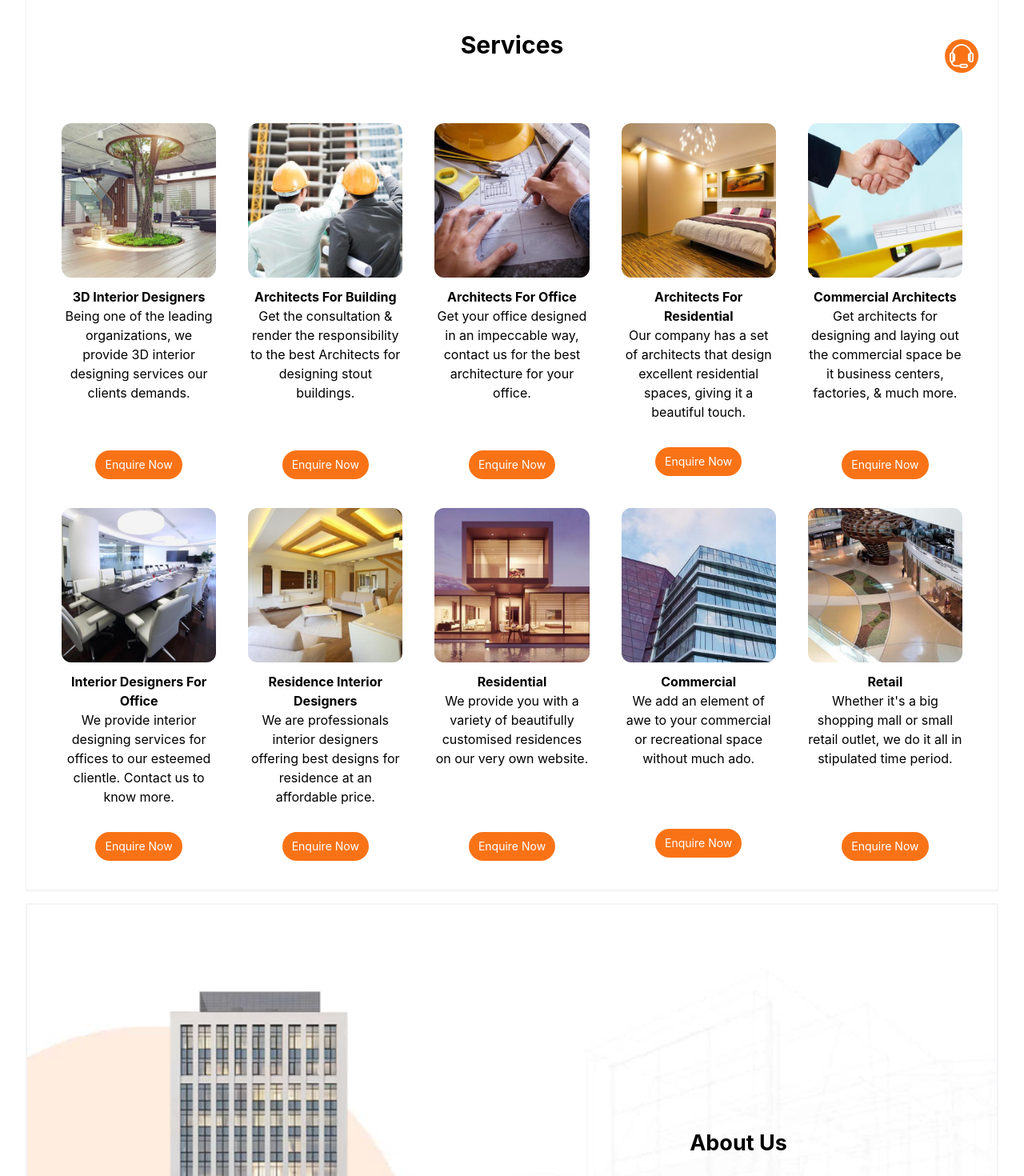
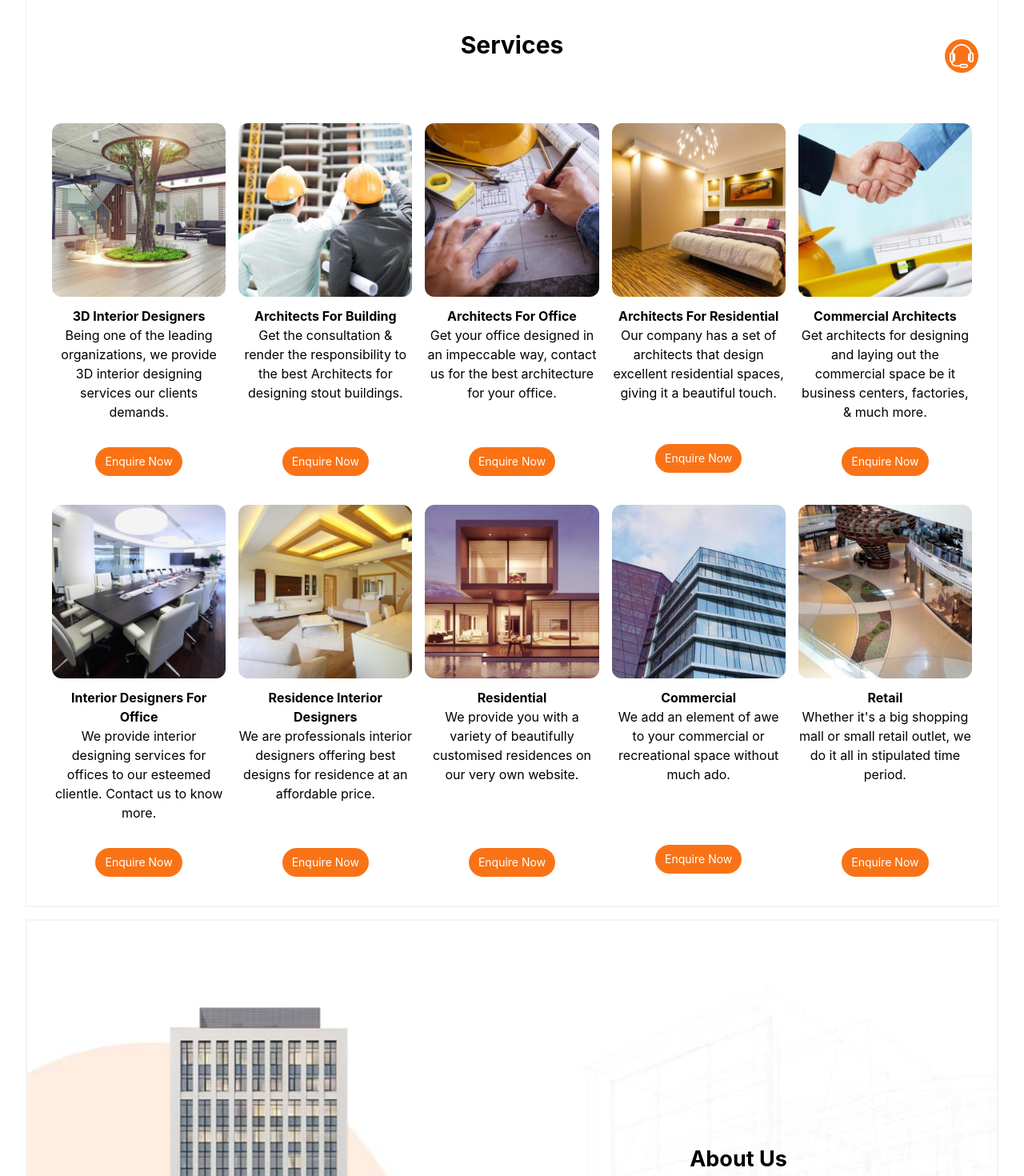
Before and after one commit to Ayansaxena24/projectdh, a React (Create React App) app: page / in a window 1280 px wide. Shown: the part 680-2150 px from the top of the page at 80% size. Built offline with nearby package versions, Linux system fonts and the light colour scheme.

Commit message:
changes made to the Final Site

```diff
--- a/src/Lastpage.jsx
+++ b/src/Lastpage.jsx
@@ -7,10 +7,10 @@ export default function LastPage()
         <div className="mb-4 rounded-md">
             {/* <p className="border-black border-2 rounded-md text-center">Map Component</p> */}
             <Map />
-            <div className="grid grid-cols-1 sm:flex sm:flex-row w-[40%] md:w-[70%] justify-between mb-4 pb-4 sm:pt-2 sm:mt-4 scale-75 sm:scale-100 sm:gap-2">
+            <div className="grid grid-cols-1 sm:flex sm:flex-row w-[90%] md:w-[70%] justify-between mb-4 pl-3 py-4 sm:pt-2 sm:mt-4 sm:scale-100 sm:gap-2">
                 <div>
                     <div className="flex flex-col gap-1">
-                        <p className="font-bold text-sm">USEFUL LINKS</p>
+                        <p className="font-bold text-sm py-2">USEFUL LINKS</p>
                         <p className="hover:text-orange-500 text-sm">PRIVACY POLICY</p>
                         <p className="hover:text-orange-500 text-sm">SERVICES</p>
                         <p className="hover:text-orange-500 text-sm">WHY US</p>
@@ -28,23 +28,28 @@ export default function LastPage()
                 </div>
                 <div>
                     <div className="flex flex-col gap-1 mt-4 sm:mt-0">
-                        <p className="font-bold text-sm">CONTACT </p>
+                        <p className="font-bold text-sm py-2">CONTACT </p>
+                        <div className="md:inline-block hidden">
                         <p>Plot No 79, Behind Sodala Thana,</p>
                         <p>Shiv Path, Ram Nagar,</p>
                         <p> Sodala, Jaipur,</p>
                         <p>  302019, Rajasthan</p>
+                        </div>
+                        <div className="md:hidden">
+                        <p>Plot No 79, Behind Sodala Thana, Shiv Path, Ram Nagar, Sodala, Jaipur, 302019, Rajasthan</p>
+                        </div>
                         <p className="hover:text-orange-500">+91-8890079787</p>
                         <p className="hover:text-orange-500">archimaya83@gmail,com</p>
                     </div>
                 </div>
                 <div>
                     <div className="flex flex-col mt-4 sm:mt-0">
-                        <p className="font-bold text-sm">CONNECT</p>
+                        <p className="font-bold text-sm py-2">CONNECT</p>
                         <p className="font-bold text-xl mt-8 hover:bg-orange-500 text-white rounded-full text-center py-1 px-2 absolute bg-black">Jd</p>
                     </div>
                 </div>
             </div>
-            <div className="pt-2 pb-2">
+            <div className="md:pt-2 pt-12 pl-3 pb-2">
                 <p>© Copyrights 2023 - 2024.Sthapana.All Rights Reserved.</p>
             </div>
         </div>
--- a/src/Services.jsx
+++ b/src/Services.jsx
@@ -52,10 +52,10 @@ const Services = () => {
           <div> Item 1 </div>
 
           </div> */}
-        <div className="grid grid-cols-2 gap-x-0 md:gap-x-4 md:grid-cols-5 justify-center items-center ml-10 md:mx-8">
+        <div className="grid grid-cols-2 md:gap-x-4 md:grid-cols-5 place-items-center items-center md:mx-8">
           <div
             onClick={handleClickOpen}
-            className="flex flex-col space-y-2 items-center hover:shadow-xl px-3 my-3 pb-3 rounded-md sm:w-[100%] w-[70%] pt-4 h-[100%]"
+            className="flex flex-col space-y-2 items-center hover:shadow-xl my-3 pb-3 rounded-md sm:w-[100%] w-[100%] px-2 md:px-0 pt-4 h-[100%]"
           >
             <div className="align-top">
               <div>
@@ -84,7 +84,7 @@ const Services = () => {
           </div>
           <div
             onClick={handleClickOpen}
-            className="flex flex-col space-y-2 items-center hover:shadow-xl px-3 my-3 pb-3 rounded-md sm:w-[100%] w-[70%] pt-4 h-[100%]"
+            className="flex flex-col space-y-2 items-center hover:shadow-xl my-3 pb-3 rounded-md sm:w-[100%] w-[100%] px-2 md:px-0 pt-4 h-[100%]"
           >
             <div className="align-top">
               <div>
@@ -113,7 +113,7 @@ const Services = () => {
           </div>
           <div
             onClick={handleClickOpen}
-            className="flex flex-col space-y-2 items-center hover:shadow-xl px-3 my-3 pb-3 rounded-md sm:w-[100%] w-[70%] pt-4 h-[100%]"
+            className="flex flex-col space-y-2 items-center hover:shadow-xl my-3 pb-3 rounded-md sm:w-[100%] w-[100%] px-2 md:px-0 pt-4 h-[100%]"
           >
             <div className="align-top">
               <div>
@@ -142,7 +142,7 @@ const Services = () => {
           </div>
           <div
             onClick={handleClickOpen}
-            className="flex flex-col space-y-2 items-center hover:shadow-xl px-3 my-3 pb-3 rounded-md sm:w-[100%] w-[70%] pt-4 h-[100%]"
+            className="flex flex-col space-y-2 items-center hover:shadow-xl my-3 pb-3 rounded-md sm:w-[100%] w-[100%] px-2 md:px-0 pt-4 h-[100%]"
           >
             <div className="align-top">
               <div>
@@ -171,7 +171,7 @@ const Services = () => {
           </div>
           <div
             onClick={handleClickOpen}
-            className="flex flex-col space-y-2 items-center hover:shadow-xl px-3 my-3 pb-3 rounded-md sm:w-[100%] w-[70%] pt-4 h-[100%]"
+            className="flex flex-col space-y-2 items-center hover:shadow-xl my-3 pb-3 rounded-md sm:w-[100%] w-[100%] px-2 md:px-0 pt-4 h-[100%]"
           >
             <div className="align-top">
               <div>
@@ -200,7 +200,7 @@ const Services = () => {
           </div>
           <div
             onClick={handleClickOpen}
-            className="flex flex-col space-y-2 items-center hover:shadow-xl px-3 my-3 pb-3 rounded-md  sm:w-[100%] w-[70%] pt-4 h-[100%]"
+            className="flex flex-col space-y-2 items-center hover:shadow-xl my-3 pb-3 rounded-md  sm:w-[100%] w-[100%] px-2 md:px-0 pt-4 h-[100%]"
           >
             <div className="align-top">
               <div>
@@ -229,7 +229,7 @@ const Services = () => {
           </div>
           <div
             onClick={handleClickOpen}
-            className="flex flex-col space-y-2 items-center hover:shadow-xl px-3 my-3 pb-3 rounded-md  sm:w-[100%] w-[70%] pt-4 h-[100%]"
+            className="flex flex-col space-y-2 items-center hover:shadow-xl my-3 pb-3 rounded-md  sm:w-[100%] w-[100%] px-2 md:px-0 pt-4 h-[100%]"
           >
             <div className="align-top">
               <div>
@@ -258,7 +258,7 @@ const Services = () => {
           </div>
           <div
             onClick={handleClickOpen}
-            className="flex flex-col space-y-2 items-center hover:shadow-xl px-3 my-3 pb-3 rounded-md sm:w-[100%] w-[70%] pt-4 h-[100%]"
+            className="flex flex-col space-y-2 items-center hover:shadow-xl my-3 pb-3 rounded-md sm:w-[100%] w-[100%] px-2 md:px-0 pt-4 h-[100%]"
           >
             <div className="align-top">
               <div>
@@ -285,7 +285,7 @@ const Services = () => {
           </div>
           <div
             onClick={handleClickOpen}
-            className="flex flex-col space-y-2 items-center hover:shadow-xl px-3 my-3 pb-3 rounded-md sm:w-[100%] w-[70%] pt-4 h-[100%]"
+            className="flex flex-col space-y-2 items-center hover:shadow-xl my-3 pb-3 rounded-md sm:w-[100%] w-[100%] px-2 md:px-0 pt-4 h-[100%]"
           >
             <div className="align-top">
               <div>
@@ -312,7 +312,7 @@ const Services = () => {
           </div>
           <div
             onClick={handleClickOpen}
-            className="flex flex-col space-y-2 items-center hover:shadow-xl px-3 my-3 pb-3 rounded-md sm:w-[100%] w-[70%] pt-4 h-[100%]"
+            className="flex flex-col space-y-2 items-center hover:shadow-xl my-3 pb-3 rounded-md sm:w-[100%] w-[100%] px-2 md:px-0 pt-4 h-[100%]"
           >
             <div className="align-top">
               <div>
--- a/src/Videos.jsx
+++ b/src/Videos.jsx
@@ -1,42 +1,76 @@
-import React from 'react'
-import ReactPlayer from 'react-player'
+import React from "react";
+import ReactPlayer from "react-player";
 
 const Videos = () => {
   return (
-        <div className='rounded-sm border-2 border-gray-100 p-2 justify-center items-center pb-16'>
+    <div className="rounded-sm border-2 border-gray-100 p-2 justify-center items-center pb-16">
       <h1 className="font-bold text-3xl text-center py-12">Videos</h1>
-            <div className='flex flex-col sm:flex-row gap-6 w-full justify-center items-center'>
-                <div className='flex flex-col gap-4 rounded-md overflow-hidden'>
-                    <div className='relative py-36 px-44 md:py-36 md:px-40 lg:px-56 lg:py-52 xl:px-64 xl:py-52'>
-                     <div className='rounded-3xl'>
+      <div className="flex flex-col sm:flex-row md:gap-10 gap-6 w-full justify-center items-center">
+        <div className="flex flex-col gap-4 rounded-md">
+          <div className="relative py-36 px-44 md:py-36 md:px-40 lg:px-56 lg:py-52 xl:px-64 xl:py-52">
+            <div className="hidden md:inline-block">
+              <div className="rounded-3xl">
                 <ReactPlayer
-                            url='https://www.youtube.com/watch?v=3_g2un5M350'
-                            playing='true'
-                            controls='true'
-                            width='120%'
-                            height='100%'
-                            style={{ position: 'absolute', top: 0, left: 0 }}
+                  url="https://www.youtube.com/watch?v=3_g2un5M350"
+                  playing="true"
+                  controls="true"
+                  width="120%"
+                  height="100%"
+                  style={{ position: "absolute", top: 0, right: 0 }}
                 />
               </div>
             </div>
-                    <p className='text-center font-semibold text-lg'>Why hire an Architect</p>
-                </div>
-                <div className='flex flex-col gap-4 rounded-md overflow-hidden'>
-                    <div className='relative py-36 px-44 md:py-36 md:px-40 lg:px-56 lg:py-52 xl:px-64 xl:py-52'>
+            <div className="md:hidden">
+              <div className="rounded-3xl">
                 <ReactPlayer
-                            url='https://www.youtube.com/watch?v=3_g2un5M350'
-                            playing='true'
-                            controls='true'
-                            width='100%'
-                            height='100%'
-                            style={{ position: 'absolute', top: 0, left: 0 }}
+                  url="https://www.youtube.com/watch?v=3_g2un5M350"
+                  playing="true"
+                  controls="true"
+                  width="100%"
+                  height="100%"
+                  style={{ position: "absolute", top: 0, right: 0 }}
                 />
-                    </div>
-                    <p className='text-center font-semibold text-lg'>What does an Architect do?</p>
               </div>
             </div>
           </div>
-    )
-}
+          <p className="text-center font-semibold text-lg">
+            Why hire an Architect
+          </p>
+        </div>
+        <div className="flex flex-col gap-4 rounded-md">
+          <div className="relative py-36 px-44 md:py-36 md:px-40 lg:px-56 lg:py-52 xl:px-64 xl:py-52">
+          <div className="hidden md:inline-block">
+              <div className="rounded-3xl">
+                <ReactPlayer
+                  url="https://www.youtube.com/watch?v=3_g2un5M350"
+                  playing="true"
+                  controls="true"
+                  width="120%"
+                  height="100%"
+                  style={{ position: "absolute", top: 0, right: 0 }}
+                />
+              </div>
+            </div>
+            <div className="md:hidden">
+              <div className="rounded-3xl">
+                <ReactPlayer
+                  url="https://www.youtube.com/watch?v=3_g2un5M350"
+                  playing="true"
+                  controls="true"
+                  width="100%"
+                  height="100%"
+                  style={{ position: "absolute", top: 0, right: 0 }}
+                />
+              </div>
+            </div>
+          </div>
+          <p className="text-center font-semibold text-lg">
+            What does an Architect do?
+          </p>
+        </div>
+      </div>
+    </div>
+  );
+};
 
-export default Videos
+export default Videos;
```
Lines whose indentation alone changed are shown as unchanged.
